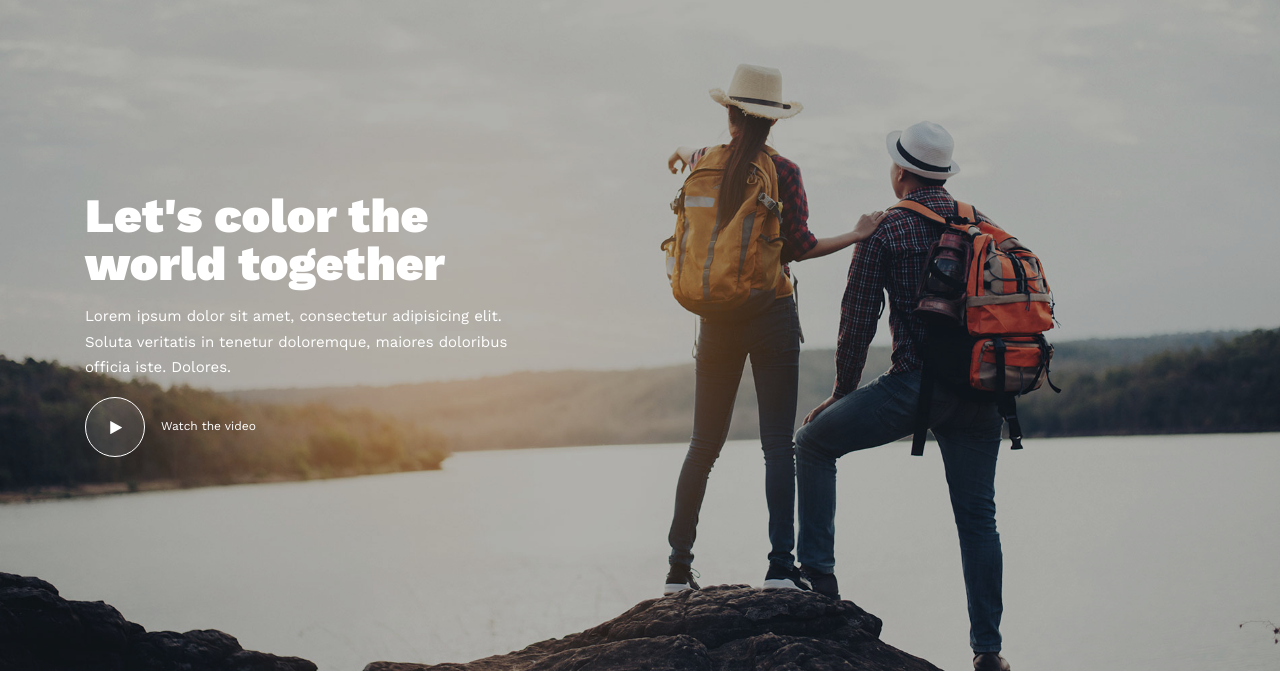
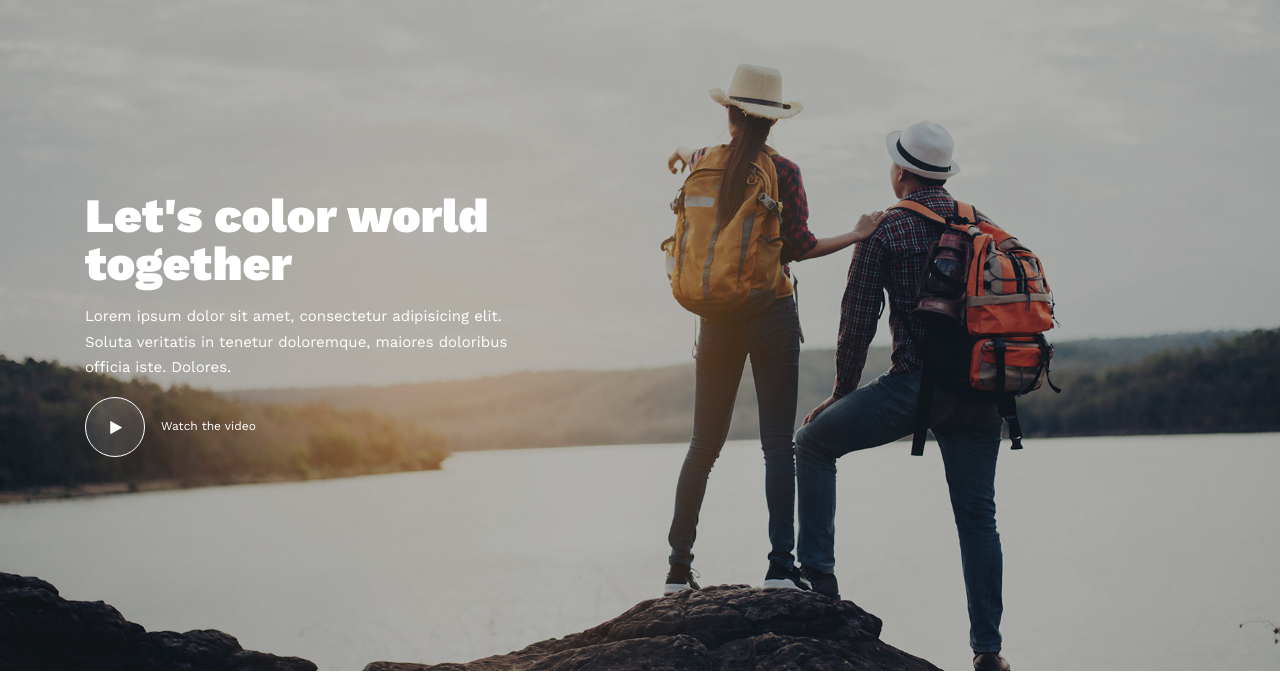
Before and after one commit to Bambam103/trips, a plain HTML site: page index.html in a window 1280 px wide. Shown: the part 108-800 px from the top of the page. Drawn offline with nearby package versions, Linux system fonts and the light colour scheme; files whose address does not match are found by name.

Commit message:
Update index.html

```diff
--- a/index.html
+++ b/index.html
@@ -81,7 +81,7 @@
         <div class="container">
           <div class="row align-items-center">
             <div class="col-md-5" data-aos="fade-right">
-              <h1 class="mb-3 text-white">Let's color the world together</h1>
+              <h1 class="mb-3 text-white">Let's color  world together</h1>
               <p>Lorem ipsum dolor sit amet, consectetur adipisicing elit. Soluta veritatis in tenetur doloremque, maiores doloribus officia iste. Dolores.</p>
               <p class="d-flex align-items-center">
                 <a href="https://vimeo.com/191947042" data-fancybox class="play-btn-39282 mr-3"><span class="icon-play"></span></a>
```
